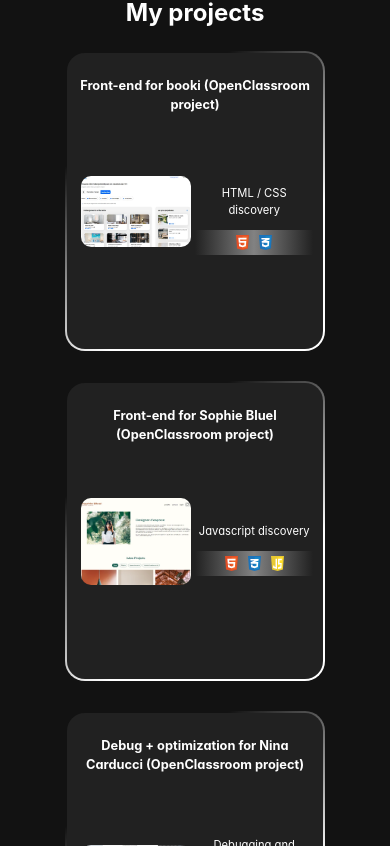
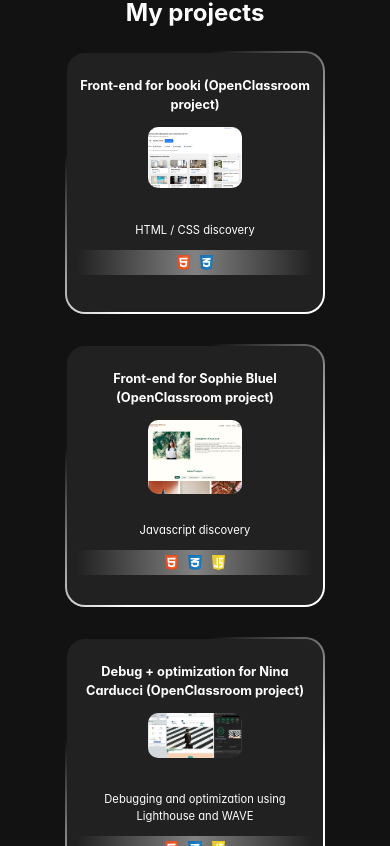
Before and after one commit to Crrux/Portfolio, a React (Vite) app: page / in a window 390 px wide. Shown: the part 1178-2024 px from the top of the page. Built offline with nearby package versions, Linux system fonts and the light colour scheme.

Commit message:
responsive

```diff
--- a/src/components/project_card/_project_card.sass
+++ b/src/components/project_card/_project_card.sass
@@ -12,7 +12,7 @@
         border-radius: 20px
         width: 40%
         margin: auto auto 30px auto
-        height: 300px
+        height: fit-content
         animation: HomeGradient 5s ease infinite
         border: 2px solid transparent
         padding: 10px
@@ -25,17 +25,21 @@
             justify-content: space-between
             align-items: center
             height: 175px
+            @media screen and ( max-width: $layout-breakpoint-small )
+                flex-direction: column
             &_Image
                 img
                     width: 80%
                     border-radius: 20px
                     max-height: 175px
                     @media screen and ( max-width: $layout-breakpoint-small )
-                        width: 110px
+                        width: 40%
                         border-radius: 10px
             &_Image, &_Description
                 flex-grow: 1
                 width: 30%
+                @media screen and ( max-width: $layout-breakpoint-small )
+                    width: 100%
             &_Description
                 font-size: 0.7rem
                 &_imgcontainer
@@ -45,5 +49,6 @@
                     width: 100%
                     background: rgb(33,33,33)
                     background: linear-gradient(90deg, rgba(33,33,33,1) 0%, rgba(130,130,130,1) 50%, rgba(33,33,33,1) 100%)
+                    margin-bottom: 10px
                     img
                         padding: 5px
--- a/src/sass/index.css
+++ b/src/sass/index.css
@@ -295,7 +295,8 @@ button:active {
   border-radius: 20px;
   width: 40%;
   margin: auto auto 30px auto;
-  height: 300px;
+  height: -moz-fit-content;
+  height: fit-content;
   animation: HomeGradient 5s ease infinite;
   border: 2px solid transparent;
   padding: 10px;
@@ -314,6 +315,11 @@ button:active {
   align-items: center;
   height: 175px;
 }
+@media screen and (max-width: 767.98px) {
+  .Cards_Container_Info {
+    flex-direction: column;
+  }
+}
 .Cards_Container_Info_Image img {
   width: 80%;
   border-radius: 20px;
@@ -321,13 +327,18 @@ button:active {
 }
 @media screen and (max-width: 767.98px) {
   .Cards_Container_Info_Image img {
-    width: 110px;
+    width: 40%;
     border-radius: 10px;
   }
 }
 .Cards_Container_Info_Image, .Cards_Container_Info_Description {
   flex-grow: 1;
   width: 30%;
+}
+@media screen and (max-width: 767.98px) {
+  .Cards_Container_Info_Image, .Cards_Container_Info_Description {
+    width: 100%;
+  }
 }
 .Cards_Container_Info_Description {
   font-size: 0.7rem;
@@ -339,6 +350,7 @@ button:active {
   width: 100%;
   background: rgb(33, 33, 33);
   background: linear-gradient(90deg, rgb(33, 33, 33) 0%, rgb(130, 130, 130) 50%, rgb(33, 33, 33) 100%);
+  margin-bottom: 10px;
 }
 .Cards_Container_Info_Description_imgcontainer img {
   padding: 5px;
```
Also changed, not shown: 1 other file (tests, documents, lock files or other folders).
